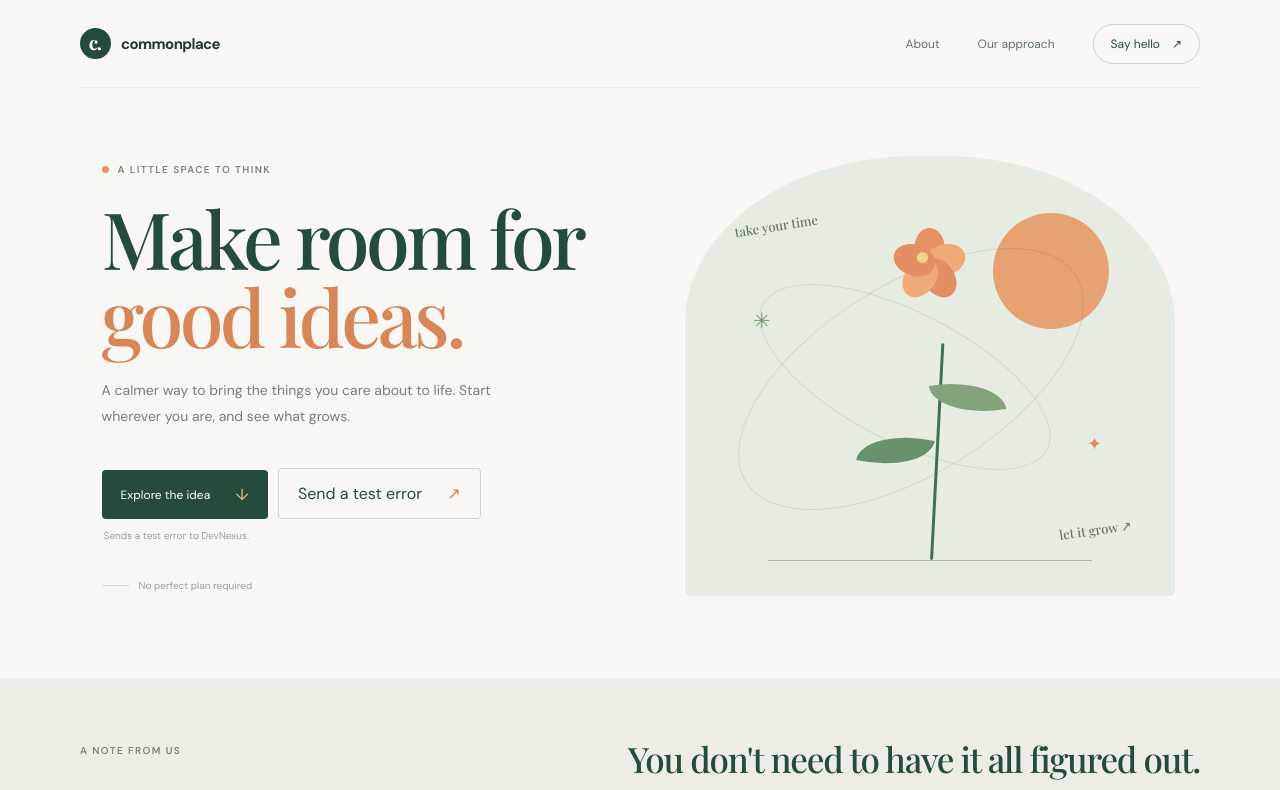
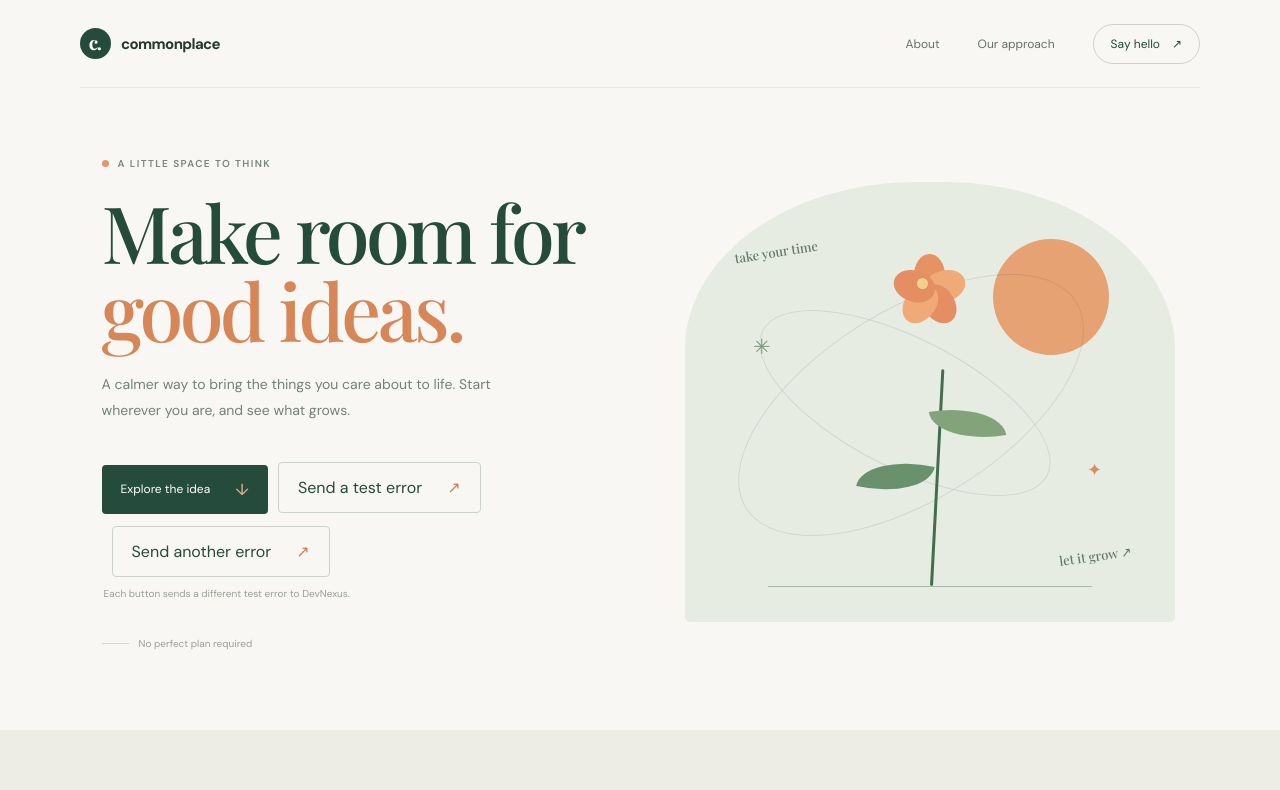
Before and after one commit to rayshivam30/testing-devnexus, a React (Vite) app: page / in a window 1280 px wide. Shown: the top 790 px of the page. Built offline with nearby package versions, Linux system fonts and the light colour scheme; no server answers; a web font is replaced by a local one; what devnexus-sdk would draw is missing.

Commit message:
Add second DevNexus test error

```diff
--- a/src/App.jsx
+++ b/src/App.jsx
@@ -51,7 +51,18 @@ function App() {
           >
             Send a test error <span>↗</span>
           </button>
-          <p className="test-error-note">Sends a test error to DevNexus.</p>
+          <button
+            className="button button-test"
+            type="button"
+            onClick={() => {
+              window.setTimeout(() => {
+                throw new TypeError('DevNexus second test error triggered from the website');
+              }, 0);
+            }}
+          >
+            Send another error <span>↗</span>
+          </button>
+          <p className="test-error-note">Each button sends a different test error to DevNexus.</p>
           <div className="hero-note"><span className="note-line" /> No perfect plan required</div>
         </div>
         <div className="hero-art" aria-label="Abstract illustration of a growing flower" role="img">
```
